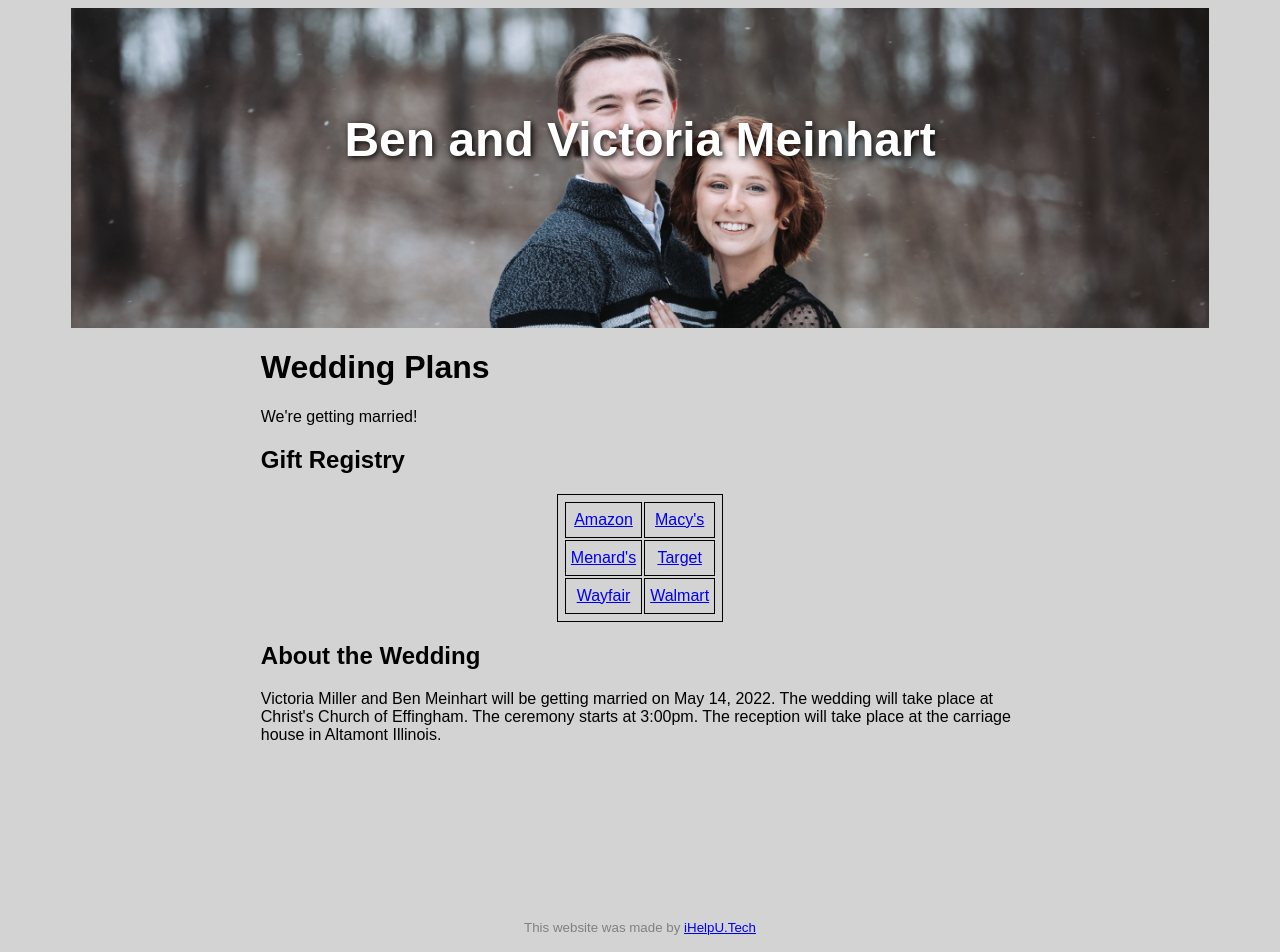
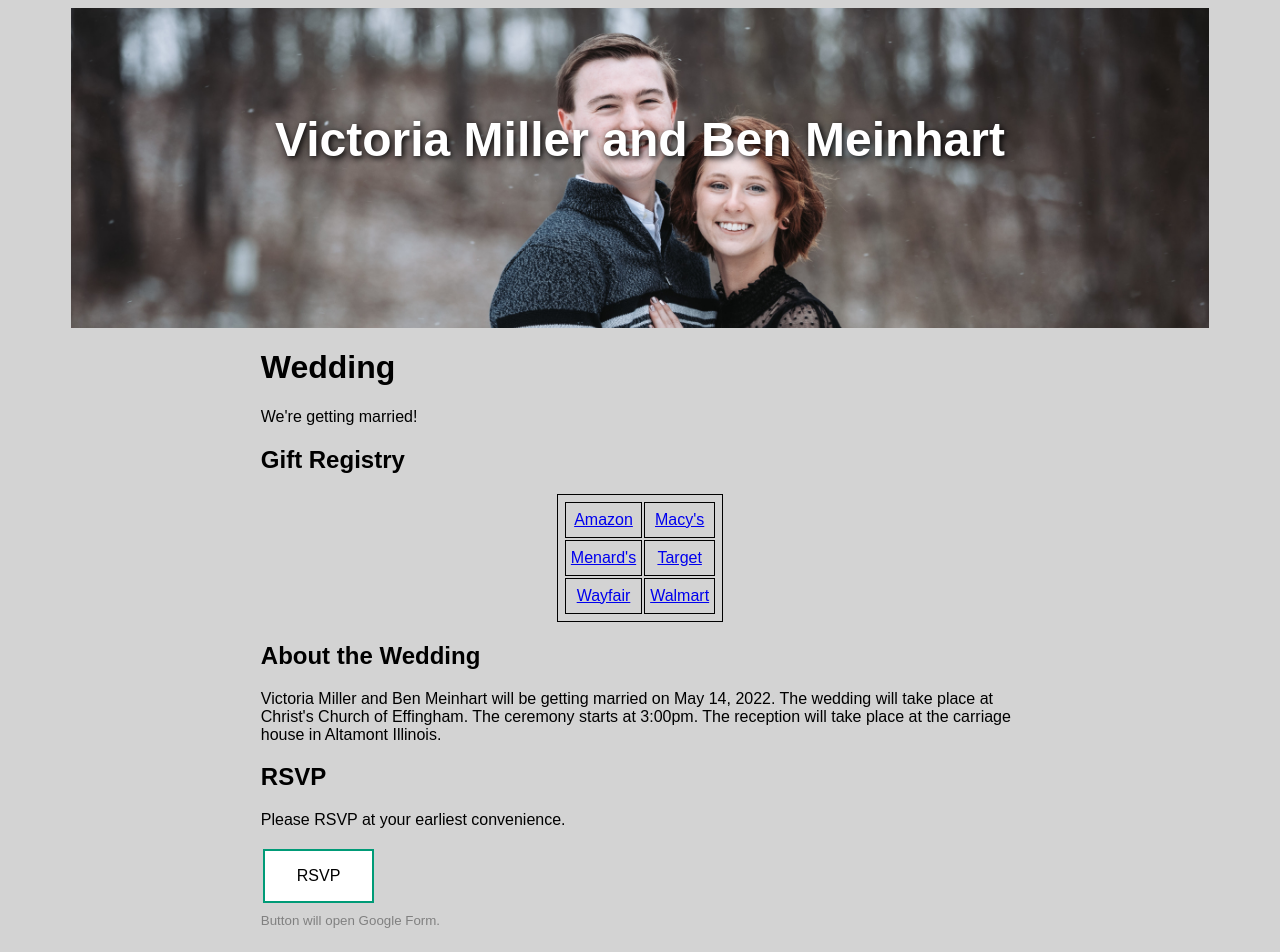
Before and after one commit to ben-ihelputech/personal-website, a plain HTML site: page www/index.html in a window 1280 px wide. Shown: the top 952 px of the page. Drawn offline with Linux system fonts and the light colour scheme.

Commit message:
added RSVP

```diff
--- a/www/index.html
+++ b/www/index.html
@@ -20,12 +20,12 @@
         <![endif]-->
     <div class="header">
         <div class="welcome">
-            <h1>Ben and Victoria Meinhart</h1>
+            <h1>Victoria Miller and Ben Meinhart</h1>
             <!-- <p>Welcome to our homepage</p> -->
         </div>
     </div>
     <div class="main">
-        <h1>Wedding Plans</h1>
+        <h1>Wedding</h1>
         <p>We're getting married!</p>
         <h2>Gift Registry</h2>
         <div class="links">
@@ -66,8 +66,12 @@
         <p>Victoria Miller and Ben Meinhart will be getting married on May 14, 2022. The wedding will take place at
             Christ's Church of Effingham. The ceremony starts at 3:00pm. The reception will take place at the carriage
             house in Altamont Illinois.</p>
+        <h2>RSVP</h2>
+        <p>Please RSVP at your earliest convenience.</p>
+        <button class="button-1" onclick="window.location='https://forms.gle/Y2JwxkzYE7gukpiR6';">RSVP</button><br>
+        <sub style="font-size: smaller; color: gray;">Button will open Google Form.</sub>
+    </div>
 
-    </div>
 
     <footer>This website was made by <a href="https://ihelpu.tech" target="_blank">iHelpU.Tech</a> </footer>
 </body>
--- a/www/style.css
+++ b/www/style.css
@@ -52,3 +52,27 @@ footer {
     font-size: smaller;
     color: gray;
 }
+
+button {
+  border: none;
+  color: white;
+  padding: 16px 32px;
+  text-align: center;
+  text-decoration: none;
+  display: inline-block;
+  font-size: 16px;
+  margin: 4px 2px;
+  transition-duration: 0.4s;
+  cursor: pointer;
+}
+
+.button-1 {
+  background-color: white;
+  color: black;
+  border: 2px solid #009b77;
+}
+
+.button-1:hover {
+  background-color: #009b77;
+  color: white;
+}
```
